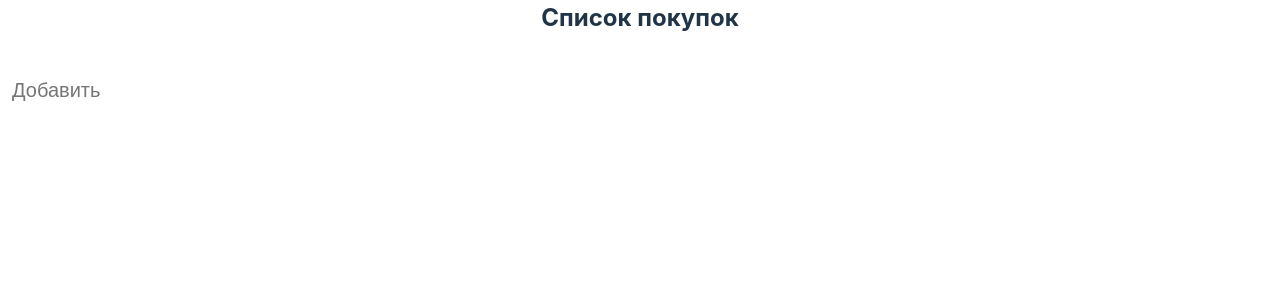
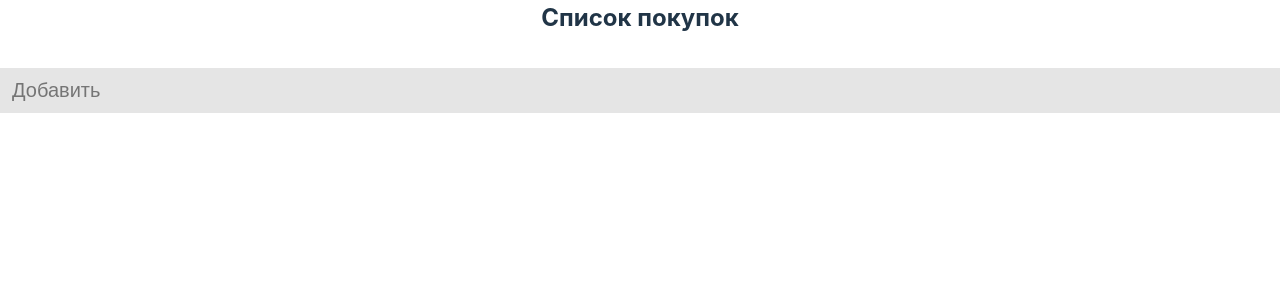
Before and after one commit to Aemulatio/shoppingList, a React (Vite) app: page / in a window 1280 px wide. Shown: the top 300 px of the page. Built offline with nearby package versions, Linux system fonts and the light colour scheme.

Commit message:
change: styles and prop type

```diff
--- a/src/components/List/List.module.css
+++ b/src/components/List/List.module.css
@@ -1,4 +1,5 @@
 .root {
     display: flex;
     flex-flow: column;
+    overflow: hidden;
 }
--- a/src/components/NewItem/NewItem.module.css
+++ b/src/components/NewItem/NewItem.module.css
@@ -1,11 +1,17 @@
 .root {
     padding-block: 10px;
     padding-left: 10px;
-    background-color: rgba(255,255,255,0.1);
+    background-color: rgba(255, 255, 255, 0.1);
+}
+
+@media (prefers-color-scheme: light) {
+    .root {
+        background-color: rgba(0, 0, 0, .1);
+    }
 }
 
 
-.input{
+.input {
     border: none;
     outline: none;
     background-color: inherit;
--- a/src/contexts/ItemsContext.tsx
+++ b/src/contexts/ItemsContext.tsx
@@ -30,7 +30,7 @@ const Actions: Record<ActionTypes, ActionTypes> = {
 
 type Action = {
   type: ActionTypes;
-  payload?: ItemProps;
+  payload?: Partial<ItemProps>;
 };
 
 const reducer = (state: ItemProps[], action: Action) => {
```
